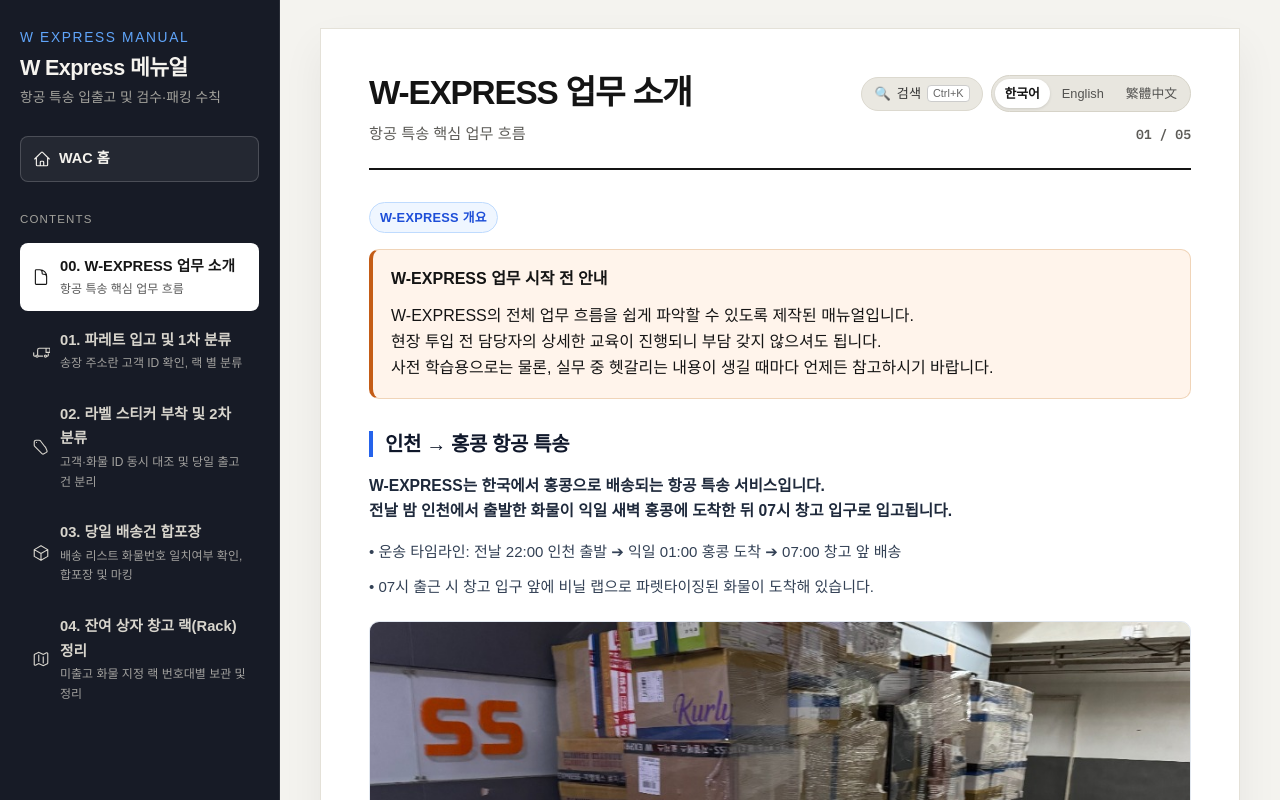
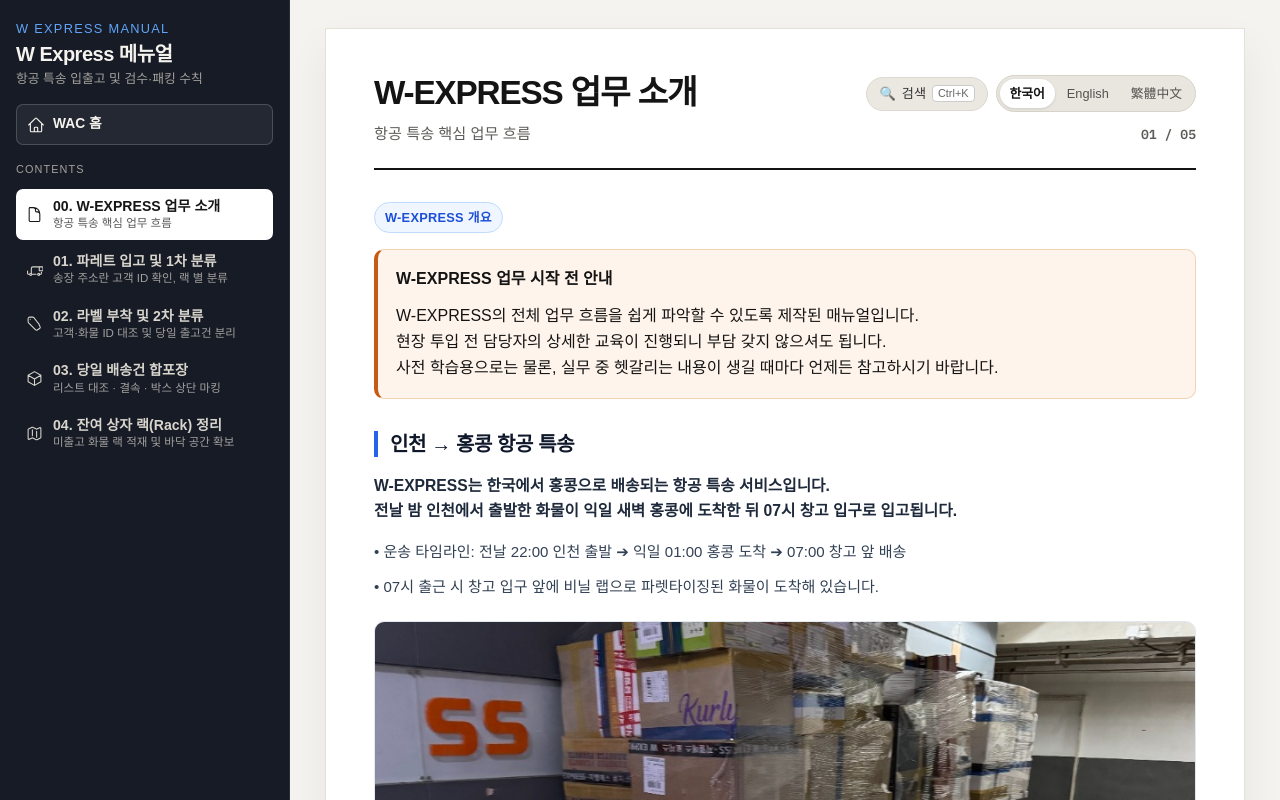
Before and after one commit to agreesin/wac-warehouse-manual, a React (Vite) app: page / in a window 1280 px wide. Both pictures are taken after a click on the button 412 px from the left and 595 px from the top of the page. Shown: the top 800 px of the page. Built offline with nearby package versions, Linux system fonts and the light colour scheme; a web font is replaced by a local one.

Commit message:
style: Express 좌측 메뉴 레이아웃 압축 및 뷰포트 높이 최적화로 스크롤바 제거

```diff
--- a/src/index.css
+++ b/src/index.css
@@ -2494,3 +2494,111 @@
   color: #ffffff;
   transform: translateY(-1px);
 }
+
+/* Sidebar compact layout to prevent scrollbars */
+.app-shell {
+  grid-template-columns: 290px minmax(0, 1fr) !important;
+}
+
+.sidebar {
+  padding: 20px 16px 18px !important;
+  gap: 16px !important;
+}
+
+.sidebar .brand {
+  gap: 4px !important;
+}
+
+.sidebar .brand-kicker {
+  font-size: 0.68rem !important;
+  letter-spacing: 0.1em !important;
+}
+
+.sidebar .brand h1 {
+  font-size: 1.25rem !important;
+  letter-spacing: -0.025em !important;
+  line-height: 1.22 !important;
+}
+
+.sidebar .brand p {
+  font-size: 0.8rem !important;
+  line-height: 1.4 !important;
+}
+
+.sidebar .toc-home {
+  padding: 8px 10px !important;
+  font-size: 0.86rem !important;
+  border-radius: 7px !important;
+}
+
+.sidebar .toc {
+  gap: 4px !important;
+}
+
+.sidebar .toc-label {
+  margin: 0 0 6px !important;
+  font-size: 0.68rem !important;
+}
+
+.sidebar .toc-btn {
+  padding: 8px 10px !important;
+  gap: 10px !important;
+  border-radius: 7px !important;
+}
+
+.sidebar .toc-btn svg {
+  width: 17px !important;
+  height: 17px !important;
+}
+
+.sidebar .toc-btn span {
+  gap: 1px !important;
+  min-width: 0 !important;
+}
+
+.sidebar .toc-btn strong {
+  font-size: 0.88rem !important;
+  line-height: 1.3 !important;
+  white-space: nowrap !important;
+  overflow: hidden !important;
+  text-overflow: ellipsis !important;
+}
+
+.sidebar .toc-btn em {
+  font-size: 0.72rem !important;
+  line-height: 1.35 !important;
+  white-space: nowrap !important;
+  overflow: hidden !important;
+  text-overflow: ellipsis !important;
+}
+
+/* Express Sidebar styling & scrollbar elimination */
+.sidebar-express {
+  overflow-y: auto !important;
+  overflow-x: hidden !important;
+  scrollbar-width: thin;
+  scrollbar-color: rgba(255, 255, 255, 0.18) transparent;
+}
+
+.sidebar-express::-webkit-scrollbar {
+  width: 4px;
+}
+
+.sidebar-express::-webkit-scrollbar-track {
+  background: transparent;
+}
+
+.sidebar-express::-webkit-scrollbar-thumb {
+  background: rgba(255, 255, 255, 0.18);
+  border-radius: 9999px;
+}
+
+.sidebar-express::-webkit-scrollbar-thumb:hover {
+  background: rgba(255, 255, 255, 0.35);
+}
+
+@media (min-height: 520px) {
+  .sidebar-express {
+    overflow-y: hidden !important;
+  }
+}
--- a/src/locales/ko.js
+++ b/src/locales/ko.js
@@ -464,8 +464,8 @@ export default {
         id: "express-2",
         stepNo: "02",
         timeBadge: "라벨링 & 2차 분류",
-        title: "라벨 스티커 부착 및 2차 분류",
-        sub: "고객·화물 ID 동시 대조 및 당일 출고건 분리",
+        title: "라벨 부착 및 2차 분류",
+        sub: "고객·화물 ID 대조 및 당일 출고건 분리",
         calloutHead: "라벨링 및 2차 분류 핵심 요약",
         calloutLead: "반드시 (1) 고객 ID 일치 여부와 (2) 화물 ID 일치 여부 2가지를 대조하여 라벨을 부착하고,\n부착과 동시에 ① 동일 고객 ID끼리 모으고 ② 표식 화물은 따로 빼둡니다.",
         stepsWithPhotos: [
@@ -597,7 +597,7 @@ export default {
         stepNo: "03",
         timeBadge: "당일 배송 합포장",
         title: "당일 배송건 합포장",
-        sub: "배송 리스트 화물번호 일치여부 확인, 합포장 및 마킹",
+        sub: "리스트 대조 · 결속 · 박스 상단 마킹",
         calloutHead: "당일 배송건 합포장 핵심 요약",
         calloutLead: "현장 작업자가 배송 리스트를 보고 화물을 취합해 오면,\n리스트와 화물번호를 대조(더블체크)한 뒤\n2인 1조(대조 ↔ 합포장)로 실시간 소통하며 합포장 및 박스 마킹을 진행합니다.",
         stepsWithPhotos: [
@@ -713,8 +713,8 @@ export default {
         id: "express-4",
         stepNo: "04",
         timeBadge: "창고 보관 단계",
-        title: "잔여 상자 창고 랙(Rack) 정리",
-        sub: "미출고 화물 지정 랙 번호대별 보관 및 정리",
+        title: "잔여 상자 랙(Rack) 정리",
+        sub: "미출고 화물 랙 적재 및 바닥 공간 확보",
         calloutHead: "미출고 잔여 화물 랙 보관 수칙",
         calloutLead: "당일 배송 나가는 건들을 출고한 뒤 남은 상자들은 겉면에 식별 번호를 크게 적고,\n랙에 번호대별로 깔끔하게 적재하여 보관합니다.",
         stepsWithPhotos: [
--- a/src/locales/zh-HK.js
+++ b/src/locales/zh-HK.js
@@ -448,8 +448,8 @@ export default {
         id: "express-2",
         stepNo: "02",
         timeBadge: "貼標與二次分貨",
-        title: "標籤貼紙張貼及二次分類",
-        sub: "客戶與貨物 ID 雙重核對，隔離當日出庫貨件",
+        title: "貼標籤及二次分類",
+        sub: "客戶·貨物 ID 核對 · 分流當日出庫件",
         calloutHead: "標籤張貼及二次分類核心摘要",
         calloutLead: "必須同時比對 (1) 客戶 ID 是否相符 及 (2) 貨物 ID 是否相符 後方可貼上標籤，\n張貼同時務必：① 將同一客戶 ID 之貨件歸攏集中 ② 有記號貨件移至外側通道。",
         stepsWithPhotos: [
@@ -580,8 +580,8 @@ export default {
         id: "express-3",
         stepNo: "03",
         timeBadge: "當日送貨併箱",
-        title: "當日送貨件併箱打包作業",
-        sub: "派送清單貨號核對、合箱打包與箱頂標記",
+        title: "當日送貨件合箱打包",
+        sub: "核對清單 · 捆綁封箱 · 箱頂標記",
         calloutHead: "當日出庫併箱打包核心摘要",
         calloutLead: "現場作業員依派送清單取貨至工作台，\n由核對員與清單進行貨號雙重核對（Double-Check）後，\n採 2人1組（核對員 ↔ 打包員）即時溝通進行膠帶加固綑紮及箱頂書寫標記。",
         stepsWithPhotos: [
@@ -675,8 +675,8 @@ export default {
         id: "express-4",
         stepNo: "04",
         timeBadge: "倉庫存放階段",
-        title: "剩餘紙箱貨架 (Rack) 整理與存放",
-        sub: "非當日出庫之剩餘貨件，按指定貨架編號區域整齊存放",
+        title: "剩餘紙箱貨架整理與存放",
+        sub: "未出庫貨物上架碼放及清潔地面",
         calloutHead: "未出庫剩餘貨件貨架存放守則",
         calloutLead: "當日送貨貨件全部出庫後，剩餘紙箱外表端正書寫大字編號，\n按編號區間整齊碼放於指定貨架層格安全儲存。",
         stepsWithPhotos: [
```
